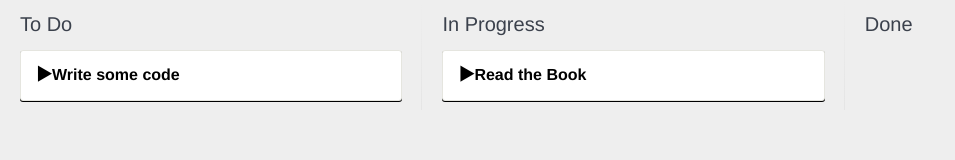
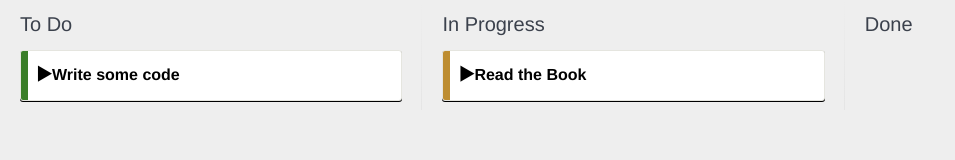
Before and after one commit to Jeongsam/pro-react, a React app: page / in a window 1280 px wide. Shown: the top 160 px of the page, without its empty margins (0-955 px from the left). Built offline with nearby package versions, Linux system fonts and the light colour scheme.

Commit message:
Apply inline styling

```diff
--- a/src/App.js
+++ b/src/App.js
@@ -7,6 +7,7 @@
         id: 1,
         title: "Read the Book",
         description: "I should read the **whole** book",
+        color: '#BD8D31',
         status: "in-progress",
         tasks: []
     },
@@ -14,6 +15,7 @@
         id: 2,
         title: "Write some code",
         description: "Code along with the samples in the book. The complete source can be found at [github](https://github.com/pro-react)",
+        color: '#3A7E28',
         status: "todo",
         tasks: [
             {
--- a/src/Card.js
+++ b/src/Card.js
@@ -27,8 +27,19 @@
             );
         }
 
+        let sideColor = {
+            position: 'absolute',
+            zIndex: -1,
+            top: 0,
+            bottom: 0,
+            left: 0,
+            width: 7,
+            backgroundColor: this.props.color
+        };
+
         return (
              <div className="card">
+                <div style={sideColor} />
                 <div className="card__title" onClick={this.toggleDetails.bind(this)}>
                     {this.props.title}
                 </div>
--- a/src/List.js
+++ b/src/List.js
@@ -7,6 +7,7 @@
             return <Card id={card.id}
                         title={card.title}
                         description={card.description}
+                        color={card.color}
                         tasks={card.tasks} />
         });
 
```
